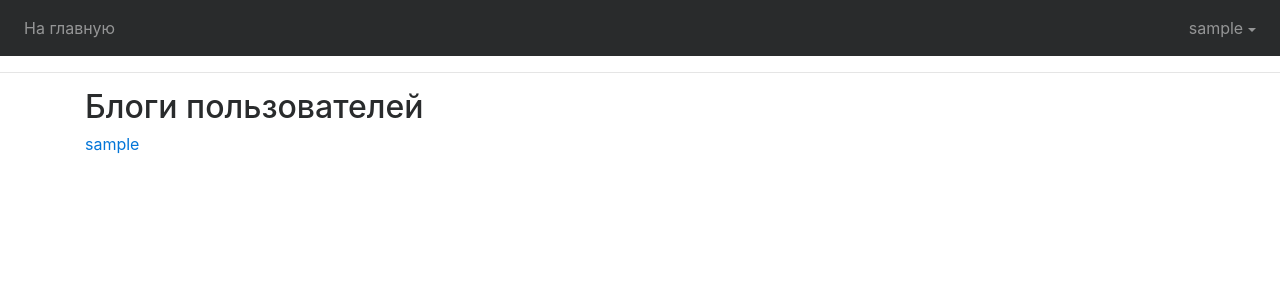
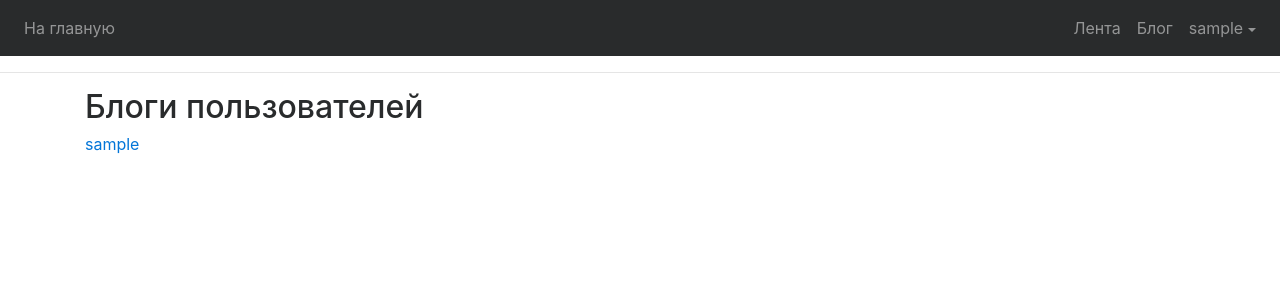
Before and after one commit to MichaelPavlov/live-journal, a Django app: page / in a window 1280 px wide. Shown: the top 300 px of the page. Run offline with Django 3.2, Linux system fonts and the light colour scheme; the visitor is signed in with stand-in values (Sample User, id 1); data comes from the database, SQL or seed files in the repository; some libraries are stand-ins or nearby versions.

Commit message:
Updates navigation

```diff
--- a/templates/_navigation.html
+++ b/templates/_navigation.html
@@ -7,6 +7,12 @@
         </ul>
         <ul class="navbar-nav">
             {% if request.user.is_authenticated %}
+                <li class="nav-item">
+                    <a class="nav-link" href="{% url "blog:feed" username=request.user.username %}">Лента</a>
+                </li>
+                <li class="nav-item">
+                    <a class="nav-link" href="{% url "blog:posts" username=request.user.username %}">Блог</a>
+                </li>
                 <li class="nav-item dropdown">
                     <a id="navbarDropdownMenuLink" class="nav-link dropdown-toggle" data-toggle="dropdown"
                        aria-haspopup="true" aria-expanded="false"
```
Also changed, not shown: blog/templates/blog/post_list.html (+7 -0 lines).
